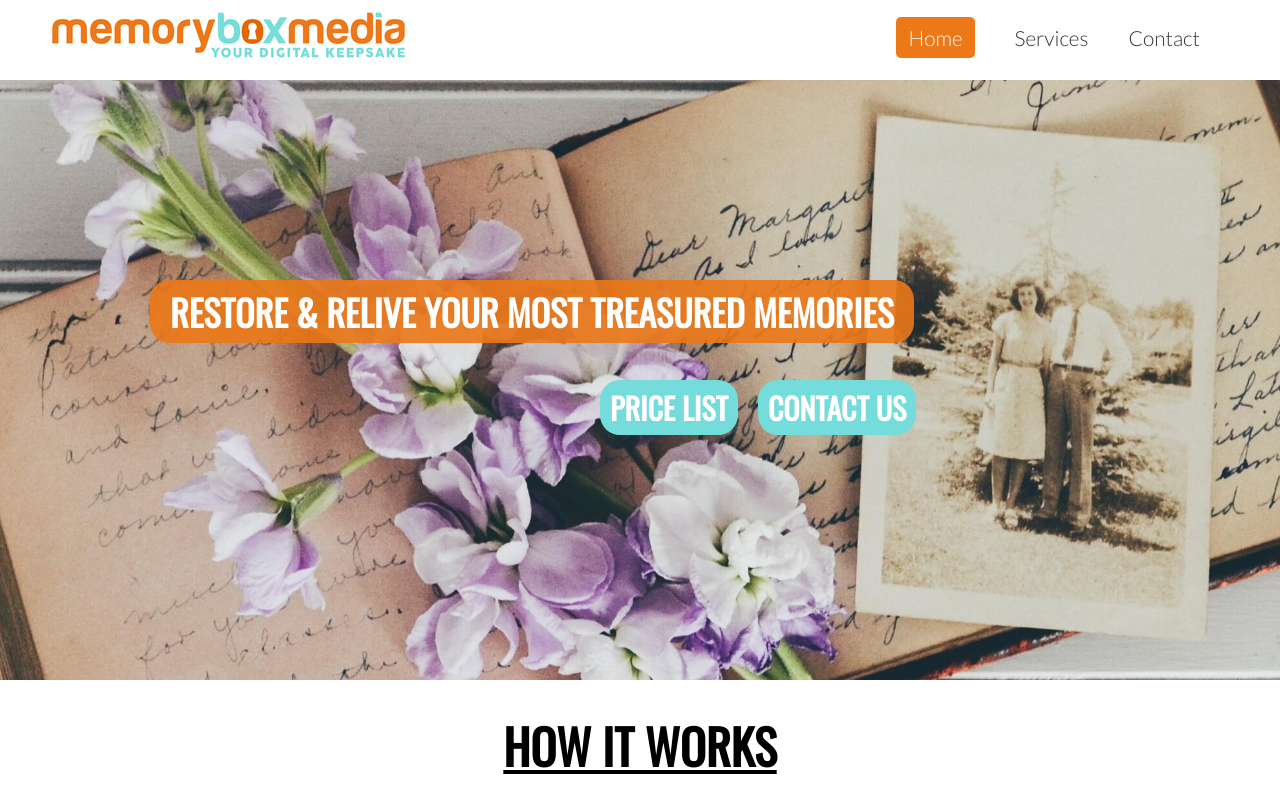
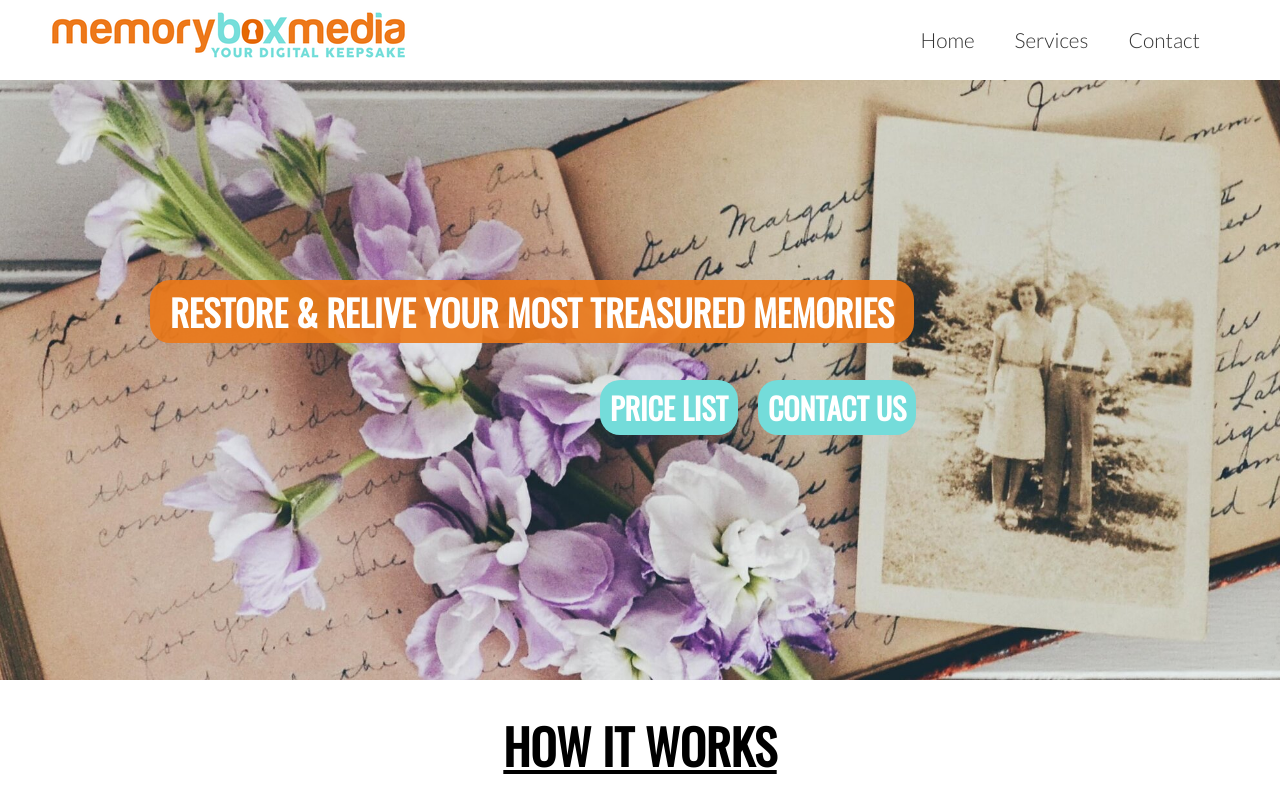
Before and after one commit to alexkavanagh-dev/memory-box-media, a plain HTML site: page index.html in a window 1280 px wide. Shown: the top 800 px of the page. Drawn offline with nearby package versions, Linux system fonts and the light colour scheme; some packages are replaced by stand-ins of ours.

Commit message:
remove current class for navmenu links

```diff
--- a/assets/css/style.css
+++ b/assets/css/style.css
@@ -23,7 +23,7 @@ h1, h2 {
 header {
     position: sticky;
     top: 0;
-    z-index: 3;
+    z-index: 1;
     background-color: #fff;
     height: 80px;
 }
@@ -40,7 +40,7 @@ header {
 }
 
 #navmenu, #logo {
-    line-height: 75px;
+    line-height: 80px;
 }
 
 #navmenu ul {
@@ -57,13 +57,6 @@ header {
 #navmenu ul li a {
     text-decoration: none;
     color: #333;
-}
-
-#navmenu .current {
-    background-color: #ec7818;
-    padding: 8px 12px;
-    border-radius: 5px;
-    color: #fff;
 }
 
 #navmenu ul li a:hover {
--- a/index.html
+++ b/index.html
@@ -17,7 +17,7 @@
         </a>
         <nav id="navmenu">
             <ul>
-                <li><a href="index.html" class="current">Home</a></li>
+                <li><a href="index.html">Home</a></li>
                 <li><a href="#">Services</a></li>
                 <li><a href="#">Contact</a></li>
             </ul>
```
